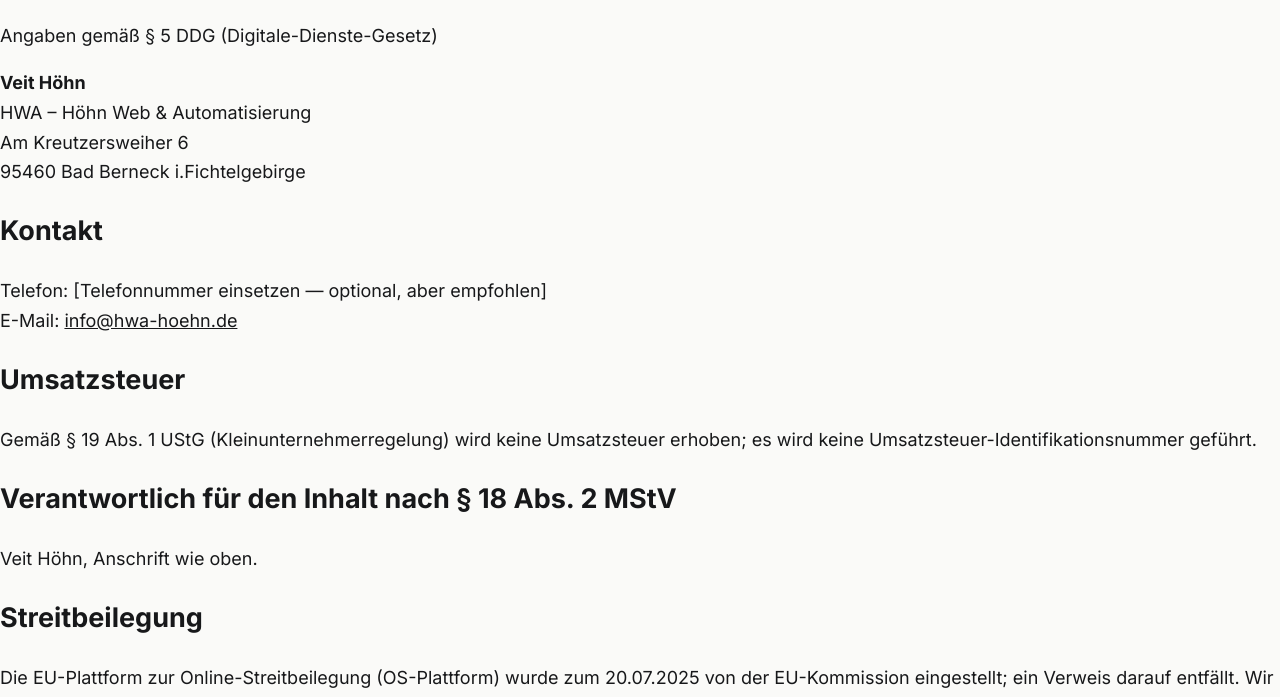
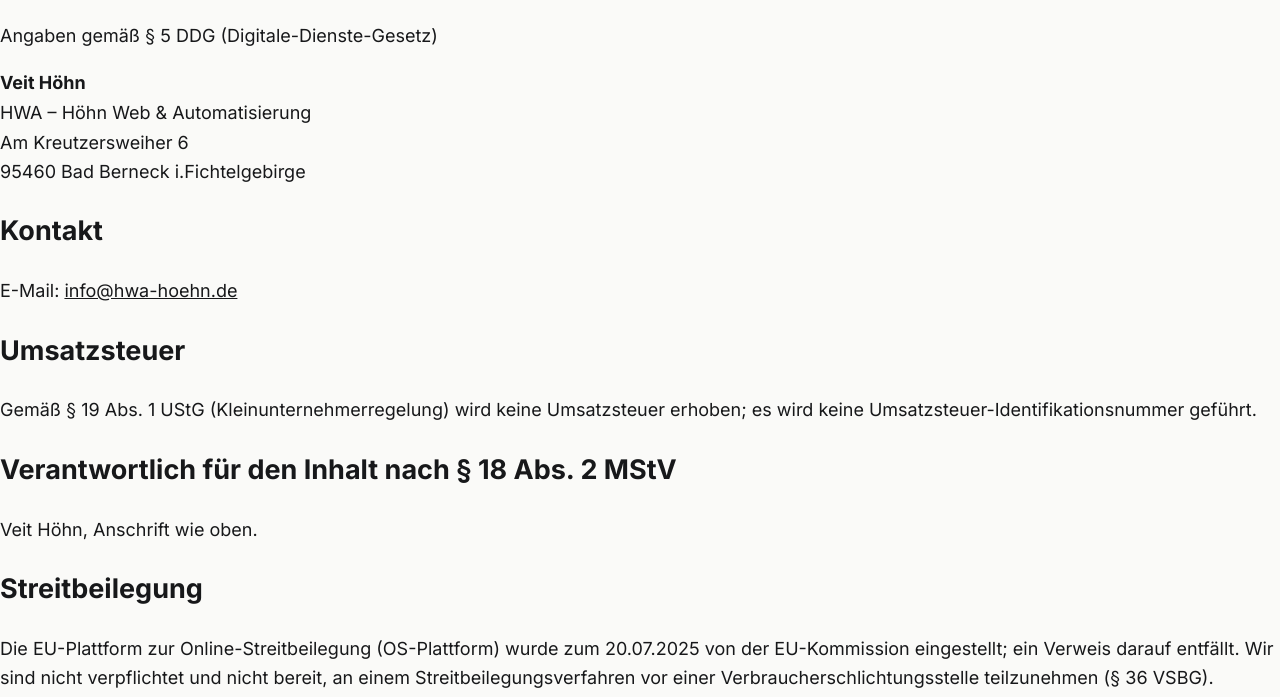
Before and after one commit to hwa-hoehn/hwa-website, a plain HTML site: page impressum.html in a window 1280 px wide. Shown: the part 87-784 px from the top of the page. Drawn offline with Linux system fonts and the light colour scheme.

Commit message:
tele lösch

```diff
--- a/impressum.html
+++ b/impressum.html
@@ -38,7 +38,6 @@
 
     <h2>Kontakt</h2>
     <p>
-      Telefon: [Telefonnummer einsetzen — optional, aber empfohlen]<br>
       E-Mail: <a href="mailto:info@hwa-hoehn.de">info@hwa-hoehn.de</a>
     </p>
 
```
